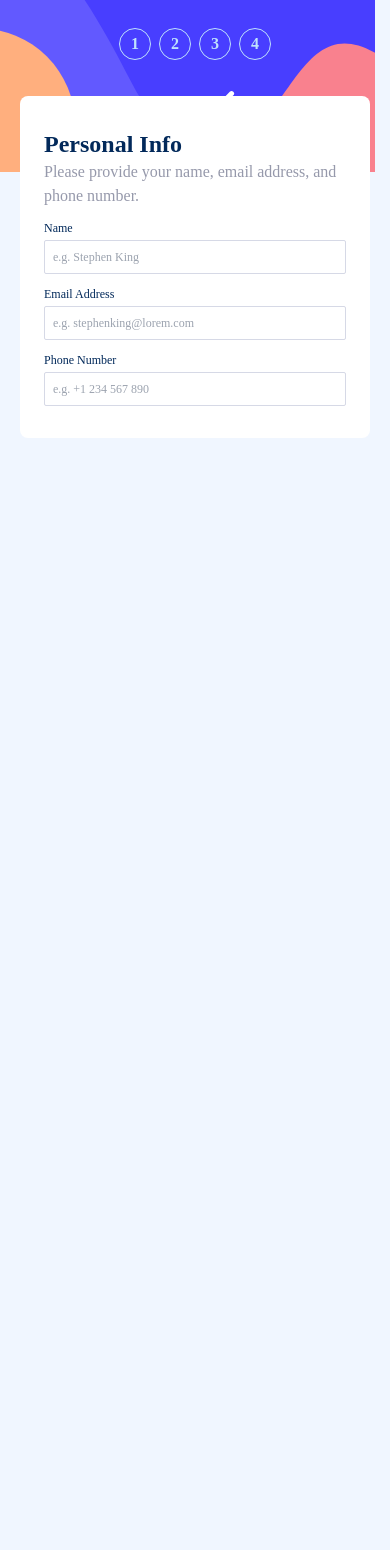
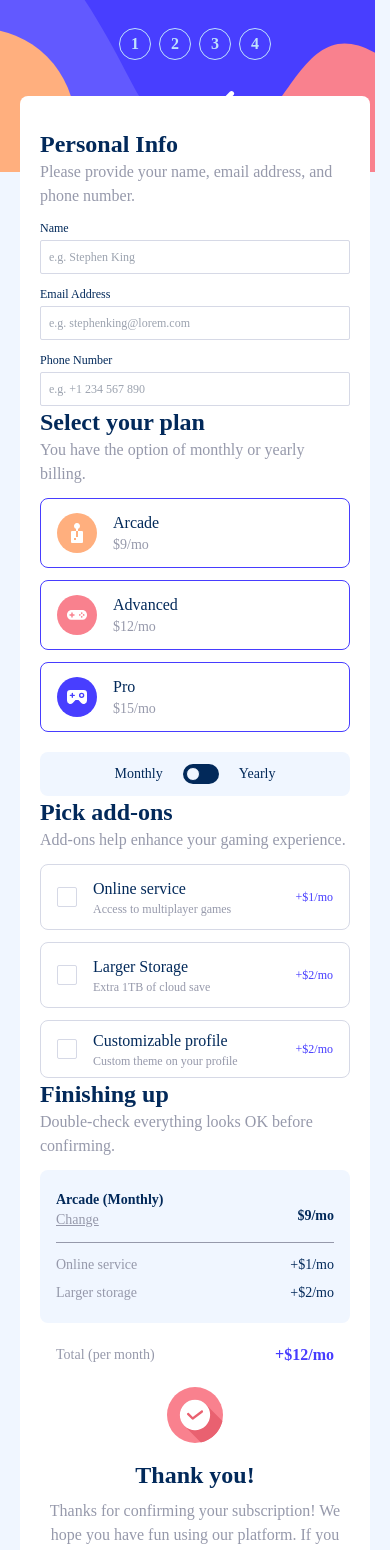
Before and after one commit to Gw3i/fm-multistep-form, an Angular app: page / in a window 390 px wide. Shown: the top 1550 px of the page. Before the commit the page ends 844 px from the top, so only its background shows below. Built offline with nearby package versions, Linux system fonts and the light colour scheme.

Commit message:
Add mobile form sections

```diff
--- a/src/app/components/multistep-form/multistep-form.component.html
+++ b/src/app/components/multistep-form/multistep-form.component.html
@@ -1,5 +1,5 @@
 <app-stepper></app-stepper>
-<form class="absolute top-24 rounded-lg bg-neutral-white py-8 px-6 mx-5">
+<form class="absolute top-24 rounded-lg bg-neutral-white py-8 px-5 mx-5">
   <div>
     <h2 class="text-2xl font-bold">Personal Info</h2>
     <p class="text-neutral-cool-gray">
@@ -26,4 +26,188 @@
       />
     </div>
   </div>
+
+  <!-- Step 2 -->
+
+  <div>
+    <h2 class="text-2xl font-bold">Select your plan</h2>
+    <p class="text-neutral-cool-gray mb-3">
+      You have the option of monthly or yearly billing.
+    </p>
+
+    <div class="flex flex-col gap-3">
+      <label
+        class="flex items-center gap-4 p-3 border border-primary-purplish-blue rounded-lg"
+        for="arcade"
+      >
+        <input type="radio" id="arcade" class="-ml-3 appearance-none" />
+        <img src="assets/images/icon-arcade.svg" alt="" />
+        <div>
+          <h4>Arcade</h4>
+          <p class="text-neutral-cool-gray text-sm">$9/mo</p>
+        </div>
+      </label>
+
+      <label
+        class="flex items-center gap-4 p-3 border border-primary-purplish-blue rounded-lg"
+        for="arcade"
+      >
+        <input type="radio" id="advanced" class="-ml-3 appearance-none" />
+        <img src="assets/images/icon-advanced.svg" alt="" />
+        <div>
+          <h4>Advanced</h4>
+          <p class="text-neutral-cool-gray text-sm">$12/mo</p>
+        </div>
+      </label>
+
+      <label
+        class="flex items-center gap-4 p-3 border border-primary-purplish-blue rounded-lg"
+        for="arcade"
+      >
+        <input type="radio" id="pro" class="-ml-3 appearance-none" />
+        <img src="assets/images/icon-pro.svg" alt="" />
+        <div>
+          <h4>Pro</h4>
+          <p class="text-neutral-cool-gray text-sm">$15/mo</p>
+        </div>
+      </label>
+    </div>
+
+    <div
+      class="flex gap-5 justify-center mt-5 bg-neutral-magnolia py-3 rounded-lg font-medium text-sm"
+    >
+      <p>Monthly</p>
+      <label class="inline-flex relative items-center cursor-pointer">
+        <input type="checkbox" value="" class="sr-only peer" />
+        <div
+          class="w-9 h-5 bg-primary-marine peer-focus:outline-none peer-focus:ring-4 peer-focus:ring-blue-300 dark:peer-focus:ring-blue-800 rounded-full peer dark:bg-gray-700 peer-checked:after:translate-x-full peer-checked:after:border-white after:content-[''] after:absolute after:top-[3px] after:left-[3px] after:bg-neutral-magnolia after:border-gray-300 after:border after:rounded-full after:h-[14px] after:w-[14px] after:transition-all dark:border-gray-600 peer-checked:bg-blue-600"
+        ></div>
+      </label>
+      <p>Yearly</p>
+    </div>
+  </div>
+
+  <!-- Step 3 -->
+
+  <div>
+    <h2 class="text-2xl font-bold">Pick add-ons</h2>
+    <p class="text-neutral-cool-gray mb-3">
+      Add-ons help enhance your gaming experience.
+    </p>
+
+    <div class="flex flex-col gap-3">
+      <label
+        class="flex items-center justify-between gap-4 py-3 px-4 border border-neutral-light-gray rounded-lg"
+        for="online-service"
+      >
+        <div class="flex gap-4 items-center">
+          <input
+            class="flex justify-center items-center pb-[3px] form-check-input appearance-none h-5 w-5 border border-neutral-light-gray checked:border-primary-purplish-blue rounded-sm bg-neutral-white checked:bg-primary-purplish-blue checked:before:content-link focus:outline-none transition duration-100 cursor-pointer"
+            type="checkbox"
+            value=""
+            id="flexCheckDefault"
+          />
+
+          <div>
+            <h4>Online service</h4>
+            <p class="text-neutral-cool-gray text-xs">
+              Access to multiplayer games
+            </p>
+          </div>
+        </div>
+        <span class="text-primary-purplish-blue text-xs">+$1/mo</span>
+      </label>
+
+      <label
+        class="flex items-center justify-between gap-4 py-3 px-4 border border-neutral-light-gray rounded-lg"
+        for="larger-storage"
+      >
+        <div class="flex gap-4 items-center">
+          <input
+            class="flex justify-center items-center pb-[3px] form-check-input appearance-none h-5 w-5 border border-neutral-light-gray rounded-sm bg-neutral-white checked:bg-primary-purplish-blue checked:border-primary-purplish-blue checked:before:content-link focus:outline-none transition duration-100 cursor-pointer"
+            type="checkbox"
+            value=""
+            id="flexCheckDefault"
+          />
+
+          <div>
+            <h4>Larger Storage</h4>
+            <p class="text-neutral-cool-gray text-xs">
+              Extra 1TB of cloud save
+            </p>
+          </div>
+        </div>
+        <span class="text-primary-purplish-blue text-xs">+$2/mo</span>
+      </label>
+
+      <label
+        class="flex items-center justify-between gap-4 py-2 px-4 border border-neutral-light-gray rounded-lg"
+        for="custom-profile"
+      >
+        <div class="flex gap-4 form-check items-center">
+          <input
+            class="flex justify-center items-center pb-[3px] form-check-input appearance-none h-5 w-5 border border-neutral-light-gray rounded-sm bg-neutral-white checked:bg-primary-purplish-blue checked:border-primary-purplish-blue checked:before:content-link focus:outline-none transition duration-100 cursor-pointer"
+            type="checkbox"
+            value=""
+            id="flexCheckDefault"
+          />
+
+          <div>
+            <h4>Customizable profile</h4>
+            <p class="text-neutral-cool-gray text-xs">
+              Custom theme on your profile
+            </p>
+          </div>
+        </div>
+        <span class="text-primary-purplish-blue text-xs">+$2/mo</span>
+      </label>
+    </div>
+  </div>
+
+  <!-- Summary -->
+  <div>
+    <h2 class="text-2xl font-bold">Finishing up</h2>
+    <p class="text-neutral-cool-gray mb-3">
+      Double-check everything looks OK before confirming.
+    </p>
+
+    <div class="bg-neutral-magnolia py-5 px-4 text-sm rounded-lg">
+      <div class="flex justify-between items-center">
+        <div class="mb-3">
+          <h4 class="text-primary-marine font-semibold">Arcade (Monthly)</h4>
+          <a href="#" type="button" class="underline text-neutral-cool-gray"
+            >Change</a
+          >
+        </div>
+        <p class="text-primary-marine font-bold">$9/mo</p>
+      </div>
+      <hr class="text-neutral-cool-gray" />
+      <ul class="text-neutral-cool-gray mt-3 flex flex-col gap-2">
+        <li class="flex justify-between">
+          <p>Online service</p>
+          <p class="text-primary-marine">+$1/mo</p>
+        </li>
+        <li class="flex justify-between">
+          <p>Larger storage</p>
+          <p class="text-primary-marine">+$2/mo</p>
+        </li>
+      </ul>
+    </div>
+
+    <div class="flex justify-between items-center py-5 px-4">
+      <h3 class="text-neutral-cool-gray text-sm">Total (per month)</h3>
+      <p class="text-primary-purplish-blue font-bold">+$12/mo</p>
+    </div>
+  </div>
+
+  <!-- Thank you -->
+  <div class="flex flex-col items-center text-center">
+    <img class="w-14 mb-4" src="assets/images/icon-thank-you.svg" alt="" />
+    <h2 class="text-2xl font-bold mb-2">Thank you!</h2>
+    <p class="text-neutral-cool-gray mb-3">
+      Thanks for confirming your subscription! We hope you have fun using our
+      platform. If you ever need support, please feel free to email us at
+      support@loremgaming.com.
+    </p>
+  </div>
 </form>
--- a/tailwind.config.js
+++ b/tailwind.config.js
@@ -18,6 +18,9 @@ module.exports = {
         white: "hsl(0, 0%, 100%)",
       },
     },
+    content: {
+      link: 'url("assets/images/icon-checkmark.svg")',
+    },
   },
   plugins: [],
 };
```
